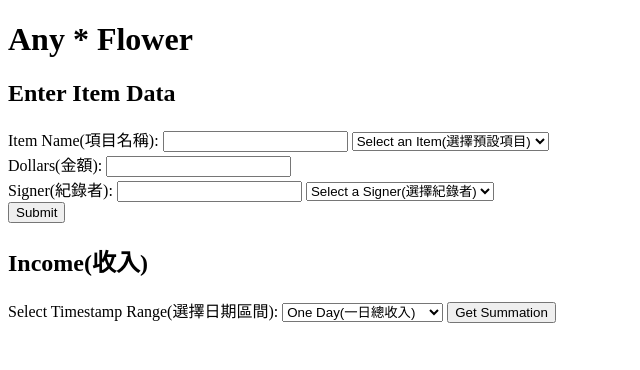
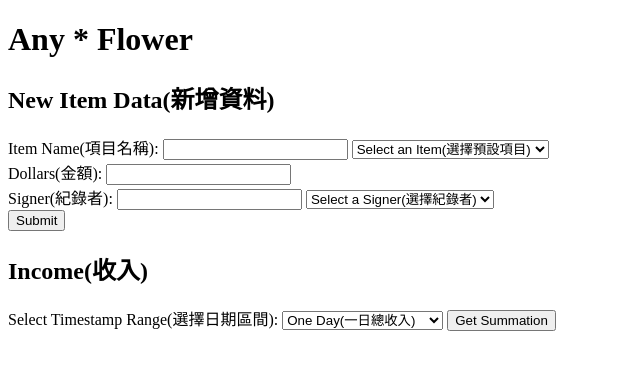
Before and after one commit to wcsodw1/any-flower-app, a Flask app: page / in a window 1280 px wide. Shown: the top 370 px of the page, without its empty margins (0-640 px from the left). Run offline with Flask 3, Linux system fonts and the light colour scheme.

Commit message:
correct item name with Chinese

```diff
--- a/app.py
+++ b/app.py
@@ -6,8 +6,8 @@ print("MySQL connector installed successfully.")
 from datetime import datetime, timedelta
 
 app = Flask(__name__)
+branch = "production"
 
-branch = "production"
 # MySQL database configuration
 
 if branch == "production" :
@@ -35,7 +35,6 @@ def index():
     query = None  # Initialize query with a default value
 
     if request.method == 'POST':
-
         item_name = request.form.get('item_name')
         dollars = request.form.get('dollars')
         signer = request.form.get('signer')
--- a/db.py
+++ b/db.py
@@ -16,7 +16,6 @@ heroku_db_config = {
     "password": "e25efe5a",  # Enter your MySQL password here
     "database": "heroku_30ff1240d980ded",
 }
-
 
 # Create a connection to the MySQL server
 connection = mysql.connector.connect(**heroku_db_config)
--- a/templates/index.html
+++ b/templates/index.html
@@ -8,7 +8,7 @@
 <body>
     <h1>Any * Flower</h1>
 
-    <h2>Enter Item Data</h2>
+    <h2>New Item Data(新增資料)</h2>
     <form method="POST">
         <div class="block">
             <label for="item_name">Item Name(項目名稱):</label>
```
